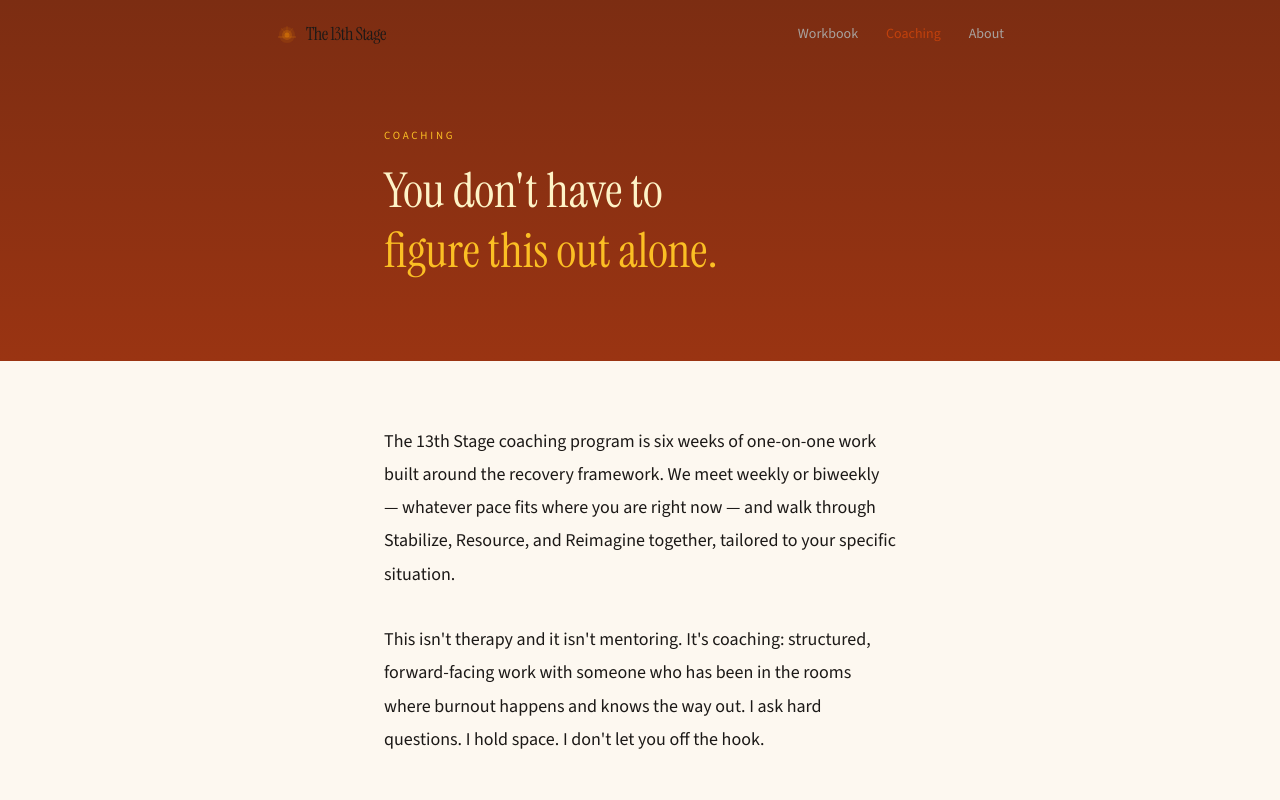
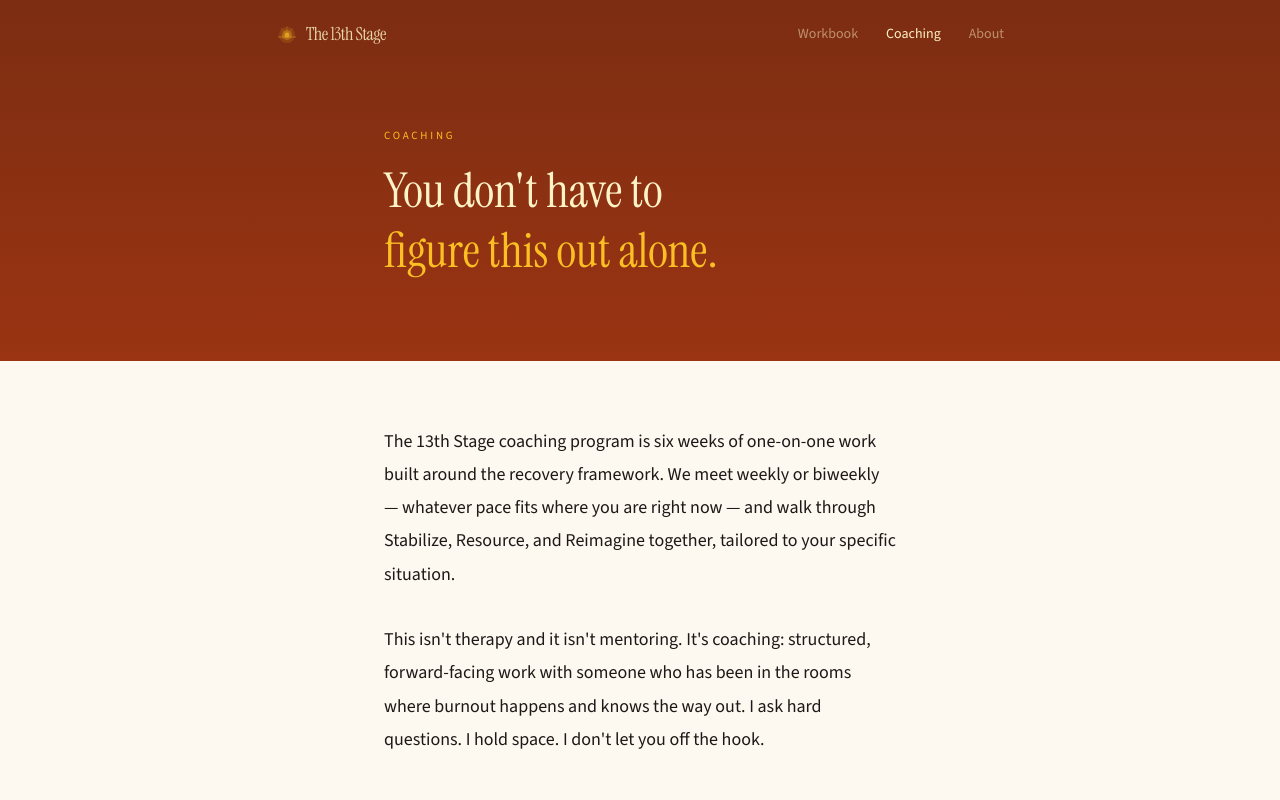
Before and after one commit to cardiffcoachleah/the13thstage, a Next.js app: page /coaching in a window 1280 px wide. Shown: the top 800 px of the page. Built offline with nearby package versions, Linux system fonts and the light colour scheme.

Commit message:
fix nav visibility, equal-weight cards, coaching pricing card

```diff
--- a/src/app/coaching/page.tsx
+++ b/src/app/coaching/page.tsx
@@ -147,8 +147,8 @@ export default function CoachingPage() {
             ready to do the work.
           </p>
 
-          {/* Pricing */}
-          <div className="bg-cream rounded-2xl p-6 sm:p-8 space-y-4 mt-4">
+          {/* Pricing + CTA card */}
+          <div className="bg-warm-white border border-line rounded-2xl p-6 sm:p-8 space-y-5 mt-4">
             <h3 className="font-display text-xl text-charcoal">Investment</h3>
             <p className="text-3xl font-display text-charcoal">
               $895
@@ -161,15 +161,11 @@ export default function CoachingPage() {
               who need it &mdash; money should never be the reason you
               don&apos;t get help. Reach out and we&apos;ll figure it out.
             </p>
-          </div>
-
-          {/* CTA */}
-          <div className="space-y-4 pt-4">
             <a
               href="https://calendly.com/lfcoaching/the-13th-stage"
               target="_blank"
               rel="noopener noreferrer"
-              className="block w-full text-center px-7 py-4 rounded-full font-semibold text-base transition-colors"
+              className="block w-full text-center px-7 py-3.5 rounded-full font-semibold text-base transition-colors"
               style={{ backgroundColor: "#c2410c", color: "#fef3c7" }}
             >
               Book a Free Discovery Call
--- a/src/app/page.tsx
+++ b/src/app/page.tsx
@@ -289,7 +289,7 @@ export default function Home() {
 
               <div className="grid gap-5 sm:grid-cols-3">
                 {/* Free Guide */}
-                <div className="bg-warm-white border border-line rounded-2xl p-6 flex flex-col">
+                <div className="bg-warm-white rounded-2xl p-6 flex flex-col" style={{ borderTop: "3px solid #c2410c" }}>
                   <p
                     className="text-[11px] uppercase tracking-[0.2em] font-medium mb-3"
                     style={{ color: "#c2410c" }}
@@ -314,7 +314,7 @@ export default function Home() {
                 </div>
 
                 {/* Workbook */}
-                <div className="bg-warm-white border border-amber/40 rounded-2xl p-6 flex flex-col">
+                <div className="bg-warm-white rounded-2xl p-6 flex flex-col" style={{ borderTop: "3px solid #d97706" }}>
                   <div className="flex items-center justify-between mb-3">
                     <p
                       className="text-[11px] uppercase tracking-[0.2em] font-medium"
@@ -334,24 +334,25 @@ export default function Home() {
                   </p>
                   <Link
                     href="/workbook"
-                    className="mt-5 block w-full text-center py-2.5 rounded-full border border-charcoal text-charcoal text-sm font-medium hover:bg-charcoal hover:text-warm-white transition-colors"
+                    className="mt-5 block w-full text-center py-2.5 rounded-full text-sm font-medium transition-colors"
+                    style={{ backgroundColor: "#d97706", color: "#fef3c7" }}
                   >
                     Learn More
                   </Link>
                 </div>
 
                 {/* Coaching */}
-                <div className="bg-charcoal rounded-2xl p-6 flex flex-col">
+                <div className="bg-warm-white rounded-2xl p-6 flex flex-col" style={{ borderTop: "3px solid #9a3412" }}>
                   <p
                     className="text-[11px] uppercase tracking-[0.2em] font-medium mb-3"
-                    style={{ color: "#fbbf24" }}
+                    style={{ color: "#9a3412" }}
                   >
                     With Leah
                   </p>
-                  <h3 className="font-display text-xl mb-2" style={{ color: "#fef3c7" }}>
+                  <h3 className="font-display text-xl text-charcoal mb-2">
                     Coaching
                   </h3>
-                  <p className="text-sm leading-relaxed flex-1" style={{ color: "#a8a29e" }}>
+                  <p className="text-text-medium text-sm leading-relaxed flex-1">
                     6 weeks one-on-one, built around the workbook, tailored to
                     your situation. For when you don&apos;t want to do this
                     alone.
@@ -359,7 +360,7 @@ export default function Home() {
                   <Link
                     href="/coaching"
                     className="mt-5 block w-full text-center py-2.5 rounded-full text-sm font-medium transition-colors"
-                    style={{ backgroundColor: "#fbbf24", color: "#1c1917" }}
+                    style={{ backgroundColor: "#9a3412", color: "#fef3c7" }}
                   >
                     Learn More
                   </Link>
--- a/src/components/Nav.tsx
+++ b/src/components/Nav.tsx
@@ -3,8 +3,7 @@
 import Link from "next/link";
 import { usePathname } from "next/navigation";
 
-function LogoIcon({ light }: { light?: boolean }) {
-  const color = light ? "#fbbf24" : "#d97706";
+function LogoIcon() {
   return (
     <svg
       width="22"
@@ -14,16 +13,13 @@ function LogoIcon({ light }: { light?: boolean }) {
       xmlns="http://www.w3.org/2000/svg"
       className="inline-block -mt-0.5"
     >
-      {/* Sunrise glow */}
-      <circle cx="11" cy="13" r="8" fill={color} opacity="0.15" />
-      <circle cx="11" cy="13" r="5" fill={color} opacity="0.3" />
-      <circle cx="11" cy="13" r="2.5" fill={color} opacity="0.6" />
-      {/* Horizon */}
-      <line x1="2" y1="15" x2="20" y2="15" stroke={color} strokeWidth="0.75" opacity="0.5" />
-      {/* Rays */}
-      <line x1="11" y1="13" x2="11" y2="4" stroke={color} strokeWidth="0.5" opacity="0.4" />
-      <line x1="11" y1="13" x2="5" y2="6" stroke={color} strokeWidth="0.5" opacity="0.3" />
-      <line x1="11" y1="13" x2="17" y2="6" stroke={color} strokeWidth="0.5" opacity="0.3" />
+      <circle cx="11" cy="13" r="8" fill="#fbbf24" opacity="0.15" />
+      <circle cx="11" cy="13" r="5" fill="#fbbf24" opacity="0.3" />
+      <circle cx="11" cy="13" r="2.5" fill="#fbbf24" opacity="0.6" />
+      <line x1="2" y1="15" x2="20" y2="15" stroke="#fbbf24" strokeWidth="0.75" opacity="0.5" />
+      <line x1="11" y1="13" x2="11" y2="4" stroke="#fbbf24" strokeWidth="0.5" opacity="0.4" />
+      <line x1="11" y1="13" x2="5" y2="6" stroke="#fbbf24" strokeWidth="0.5" opacity="0.3" />
+      <line x1="11" y1="13" x2="17" y2="6" stroke="#fbbf24" strokeWidth="0.5" opacity="0.3" />
     </svg>
   );
 }
@@ -37,19 +33,15 @@ export function Nav() {
     { href: "/about", label: "About" },
   ];
 
-  const isHome = pathname === "/";
-
+  // Every page has a dark or colored header band, so nav is always light
   return (
     <nav className="absolute top-0 left-0 right-0 z-50 px-5 py-5 flex items-center justify-between max-w-3xl mx-auto">
       <Link
         href="/"
-        className={`flex items-center gap-2 font-display text-lg tracking-tight ${
-          isHome
-            ? "text-dawn-glow/80 hover:text-dawn-glow"
-            : "text-charcoal hover:text-ember"
-        } transition-colors`}
+        className="flex items-center gap-2 font-display text-lg tracking-tight transition-colors"
+        style={{ color: "rgba(254,243,199,0.85)" }}
       >
-        <LogoIcon light={isHome} />
+        <LogoIcon />
         The 13th Stage
       </Link>
       <div className="flex items-center gap-5 sm:gap-7">
@@ -57,15 +49,13 @@ export function Nav() {
           <Link
             key={link.href}
             href={link.href}
-            className={`text-sm transition-colors ${
-              pathname === link.href
-                ? isHome
-                  ? "text-dawn-glow font-medium"
-                  : "text-ember font-medium"
-                : isHome
-                  ? "text-dawn-glow/50 hover:text-dawn-glow/80"
-                  : "text-text-light hover:text-text-dark"
-            }`}
+            className="text-sm transition-colors"
+            style={{
+              color:
+                pathname === link.href
+                  ? "#fef3c7"
+                  : "rgba(254,243,199,0.5)",
+            }}
           >
             {link.label}
           </Link>
```
